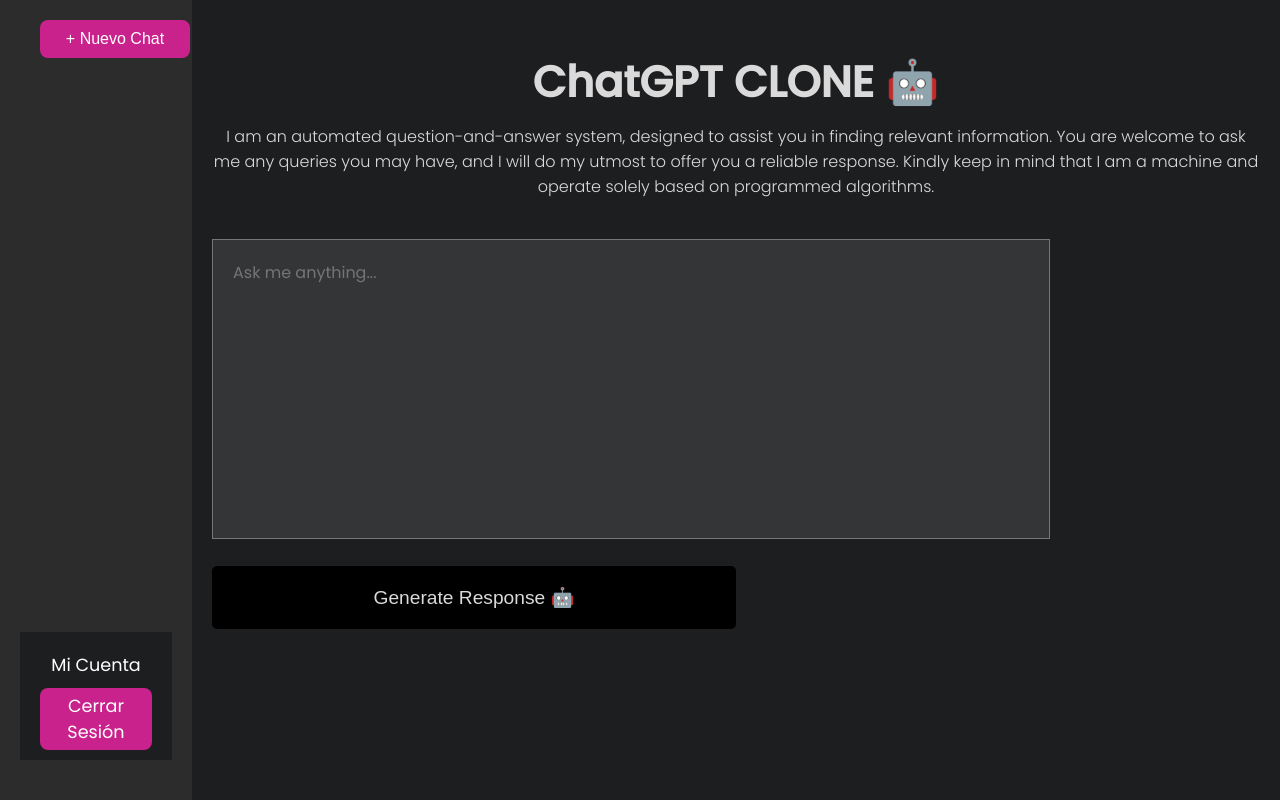
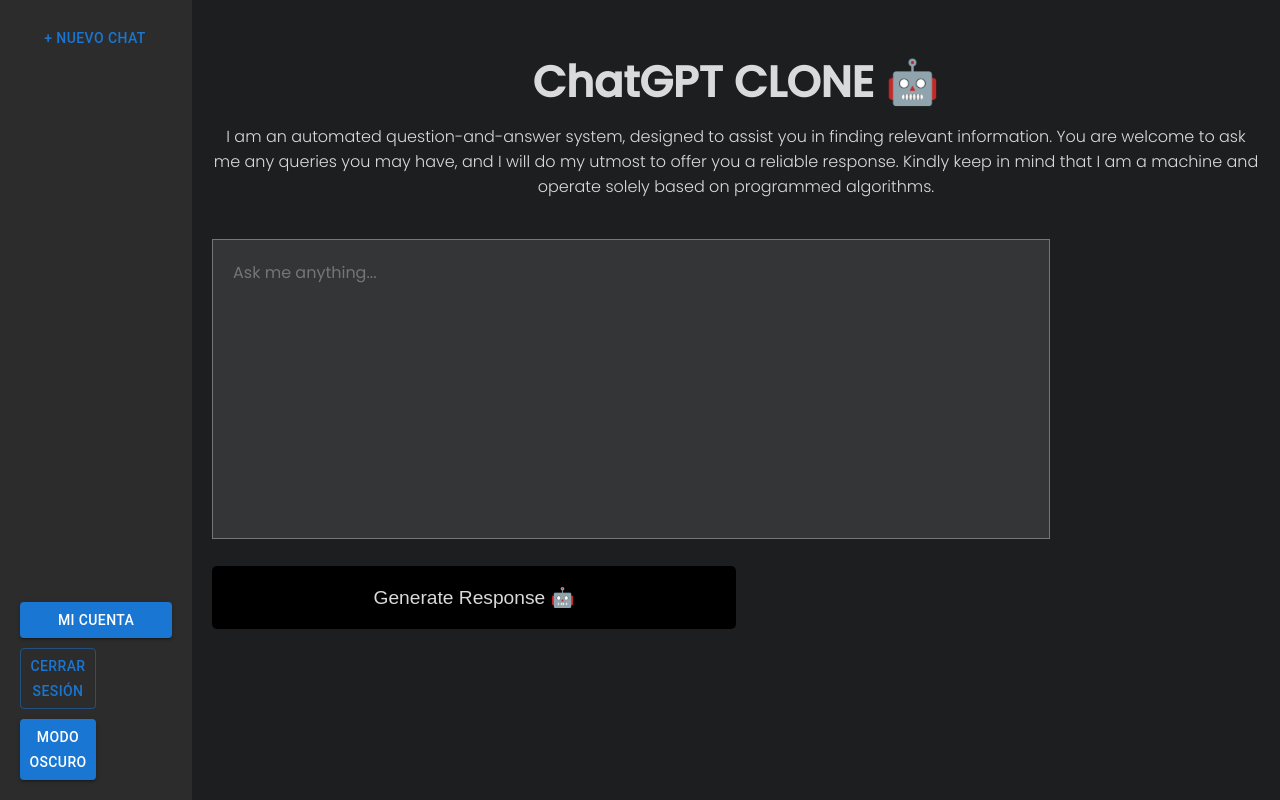
Before and after one commit to josearcos2023/ThesisProject, a React (Create React App) app: page / in a window 1280 px wide. Built offline with nearby package versions, Linux system fonts and the light colour scheme; no server answers.

Commit message:
feat/add style ui components

```diff
--- a/package.json
+++ b/package.json
@@ -3,6 +3,9 @@
   "version": "0.1.0",
   "private": true,
   "dependencies": {
+    "@emotion/react": "^11.13.3",
+    "@emotion/styled": "^11.13.0",
+    "@mui/material": "^6.1.1",
     "@testing-library/jest-dom": "^5.16.5",
     "@testing-library/react": "^13.4.0",
     "@testing-library/user-event": "^13.5.0",
--- a/src/App.js
+++ b/src/App.js
@@ -2,7 +2,7 @@
 
 import FormSection from './components/FormSection';
 import AnswerSection from './components/AnswerSection';
-import Sidebar from './components/Sidebar'; // Importamos Sidebar
+import Sidebar from './components/Sidebar';
 import { useState } from 'react';
 import './index.css';
 
--- a/src/components/Sidebar.jsx
+++ b/src/components/Sidebar.jsx
@@ -1,8 +1,17 @@
+import React, { useState } from "react";
+import { Button, Box } from "@mui/material";
+
 const Sidebar = () => {
+  const  [darkMode, setDarkMode] = useState(true);
+
+  const toggleDarkMode = () => {
+    setDarkMode(!darkMode);
+  };
+
   return (
     <div className="sidebar">
       {/* Botón de nuevo chat */}
-      <button className="new-chat-btn">+ Nuevo Chat</button>
+      <Button className="new-chat-btn">+ Nuevo Chat</Button>
 
       {/* Lista de opciones en el centro */}
       <ul>
@@ -10,10 +19,17 @@
       </ul>
 
       {/* Sección de cuenta y cierre de sesión en la parte inferior */}
-      <div className="account-section">
-        <div>Mi Cuenta</div>
-        <div className="logout">Cerrar Sesión</div>
-      </div>
+      <Box sx={{ display: 'flex', flexDirection: 'column', gap: '10px' }}>
+        <Button href="#" variant="contained" className="account">
+          Mi Cuenta
+        </Button>
+        <Button variant="outlined" className="logout">
+          Cerrar Sesión
+        </Button>
+        <Button variant="contained" color="primary" onClick={toggleDarkMode}>
+          {darkMode ? "Modo Oscuro" : "Modo Claro"}
+        </Button>
+      </Box>
     </div>
   );
 };
--- a/src/index.css
+++ b/src/index.css
@@ -53,7 +53,6 @@
 
 /* Nuevo Chat como botón */
 .new-chat-btn {
-  background-color: #CA228C;
   color: white;
   border: none;
   margin-left: 20px;
@@ -67,11 +66,11 @@
 }
 
 .new-chat-btn:hover {
-  background-color: #D847A8;
+  background-color: #33c9dc;
 }
 
 /* Mi cuenta */
-.account-section {
+/* .account-sexion {
   display: flex;
   flex-direction: column;
   align-items: center;
@@ -79,11 +78,10 @@
   margin-bottom: 20px;
   font-size: 1.1rem;
   background-color: #1D1E20;
-}
+} */
 
 /* Cerrar Sesión */
 .logout {
-  background-color: #CA228C;
   padding: 5px;
   margin-top: 10px;
   margin-bottom: 10px;
@@ -95,7 +93,7 @@
 }
 
 .logout:hover {
-  background-color: #D847A8;
+  background-color: #33c9dc;
 }
 
 /* Contenido principal */
@@ -113,13 +111,13 @@
     padding: 0 20px;
   }
 
-  .account-section {
+  /* .account-section {
     display: flex;
     flex-direction: column;
     align-items: center;
     padding: 20px;
     background-color: #1D1E20;
-  }
+  } */
 }
 
 .header-section {
```
Also changed, not shown: 1 other file (tests, documents, lock files or other folders).
